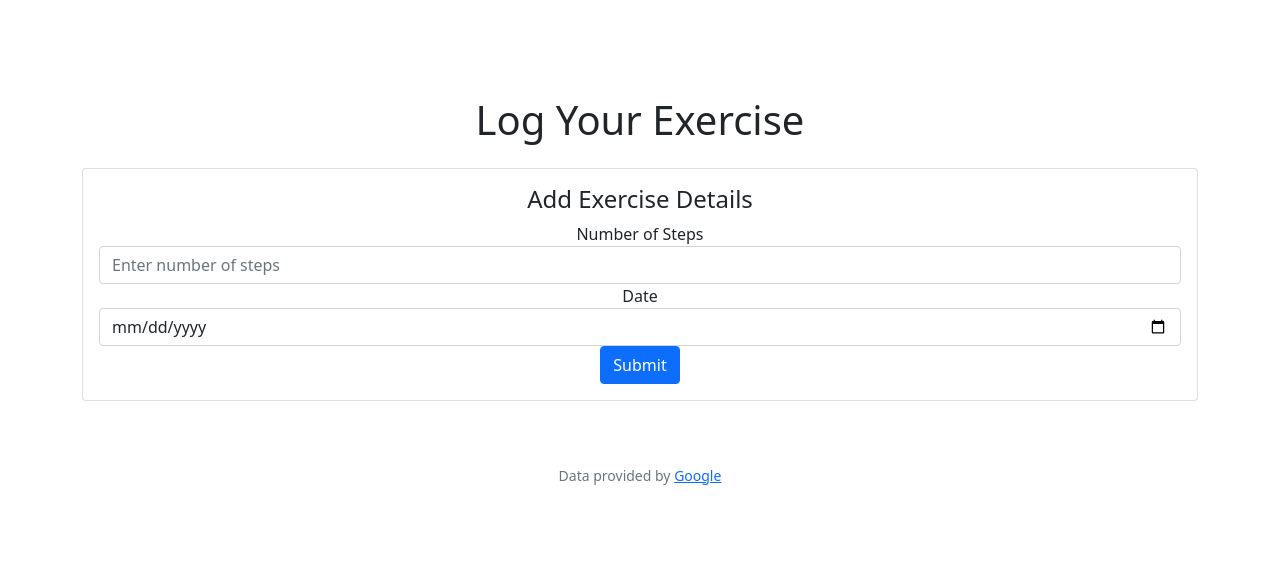
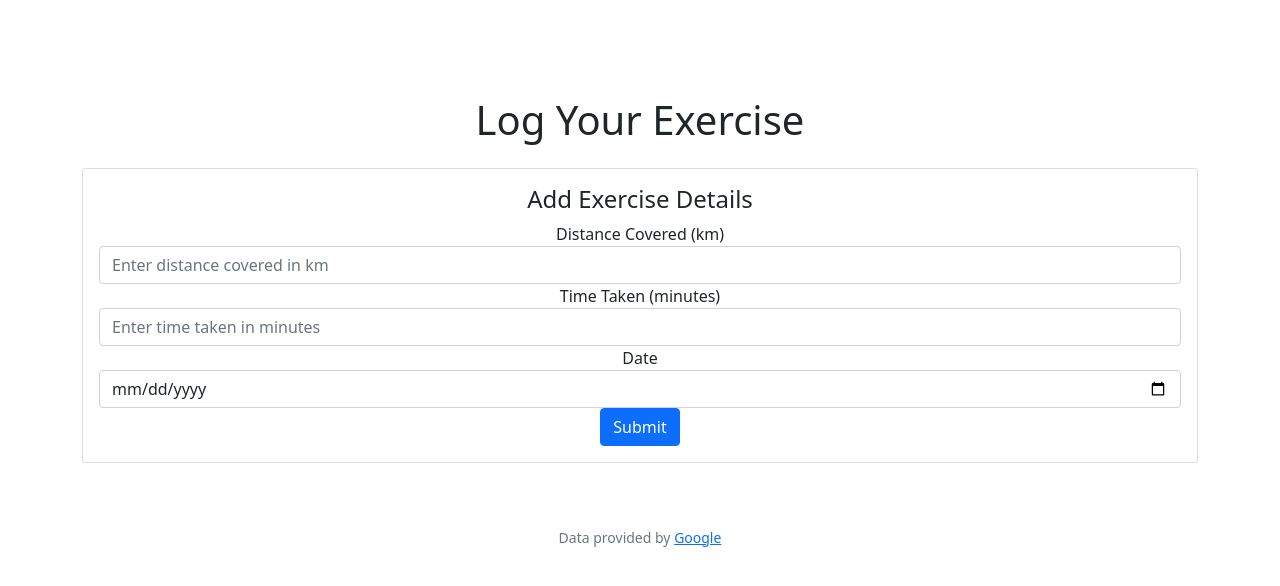
Before and after one commit to soumyasavarn/FitAI, a Flask app: page /exercise in a window 1280 px wide. Shown: the part 76-662 px from the top of the page. Run offline with Flask 3, Linux system fonts and the light colour scheme; a user stored in the database is signed in; some libraries are stand-ins or nearby versions.

Commit message:
Update exercise.html

```diff
--- a/templates/exercise.html
+++ b/templates/exercise.html
@@ -7,19 +7,17 @@ Exercise Log
 {% block main %}
 <div class="container mt-5">
     <h1 class="text-center mb-4">Log Your Exercise</h1>
-
-    <!-- Existing user details display from your code snippet -->
-    <!-- ... user_details cards ... -->
-    <!-- ... BMI and target BMI display ... -->
-
-    <!-- Exercise Log Form -->
     <div class="card mt-4 mb-3">
         <div class="card-body">
             <h4 class="card-title text-center">Add Exercise Details</h4>
             <form action="/exercise" method="post">
                 <div class="form-group">
-                    <label for="steps">Number of Steps</label>
-                    <input type="number" class="form-control" id="steps" name="steps" placeholder="Enter number of steps" required>
+                    <label for="distance_covered">Distance Covered (km)</label>
+                    <input type="number" step="0.01" class="form-control" id="distance_covered" name="distance_covered" placeholder="Enter distance covered in km" required>
+                </div>
+                <div class="form-group">
+                    <label for="time_taken">Time Taken (minutes)</label>
+                    <input type="number" class="form-control" id="time_taken" name="time_taken" placeholder="Enter time taken in minutes" required>
                 </div>
                 <div class="form-group">
                     <label for="date_log">Date</label>
```
